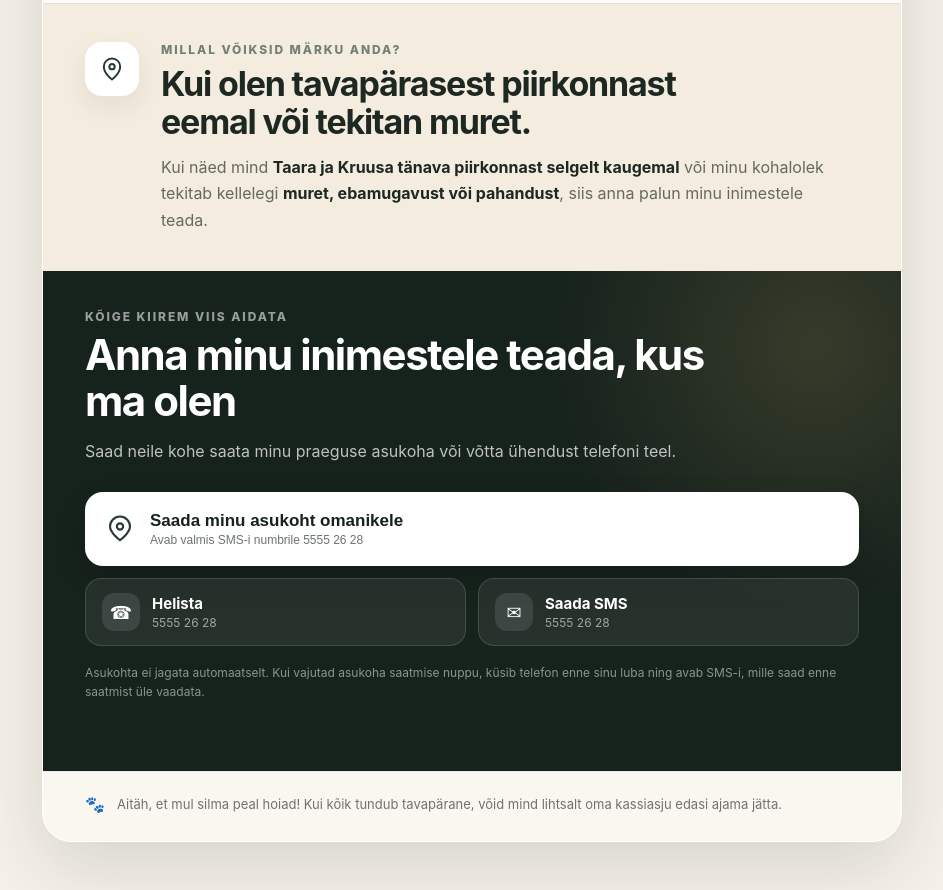
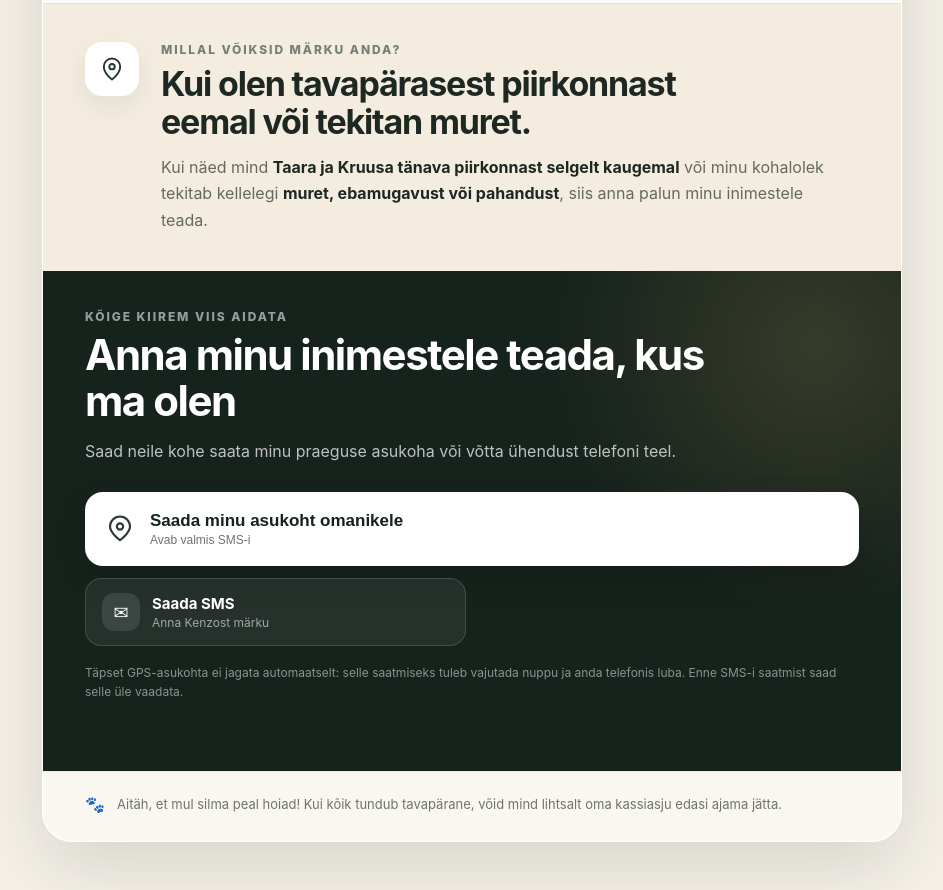
Before and after one commit to g0apele/kenzo, a plain HTML site: page index.html in a window 1280 px wide. Shown: the part 1051-1941 px from the top of the page, without its empty margins (168-1111 px from the left). Drawn offline with Linux system fonts and the light colour scheme.

Commit message:
Add files via upload

```diff
--- a/index.html
+++ b/index.html
@@ -136,19 +136,11 @@
             </svg>
             <span>
               <strong>Saada minu asukoht omanikele</strong>
-              <small>Avab valmis SMS-i numbrile 5555 26 28</small>
+              <small>Avab valmis SMS-i</small>
             </span>
           </button>
 
           <div class="contact-grid">
-            <a class="contact-button" href="tel:+37255552628">
-              <span class="contact-icon" aria-hidden="true">☎</span>
-              <span>
-                <strong>Helista</strong>
-                <small>5555 26 28</small>
-              </span>
-            </a>
-
             <a
               class="contact-button"
               href="sms:+37255552628?body=Tere!%20Soovin%20anda%20Kenzost%20märku."
@@ -156,14 +148,14 @@
               <span class="contact-icon" aria-hidden="true">✉</span>
               <span>
                 <strong>Saada SMS</strong>
-                <small>5555 26 28</small>
+                <small>Anna Kenzost märku</small>
               </span>
             </a>
           </div>
 
           <p class="privacy-note">
-            Asukohta ei jagata automaatselt. Kui vajutad asukoha saatmise nuppu,
-            küsib telefon enne sinu luba ning avab SMS-i, mille saad enne saatmist
+            Täpset GPS-asukohta ei jagata automaatselt: selle saatmiseks tuleb
+            vajutada nuppu ja anda telefonis luba. Enne SMS-i saatmist saad selle
             üle vaadata.
           </p>
 
```
